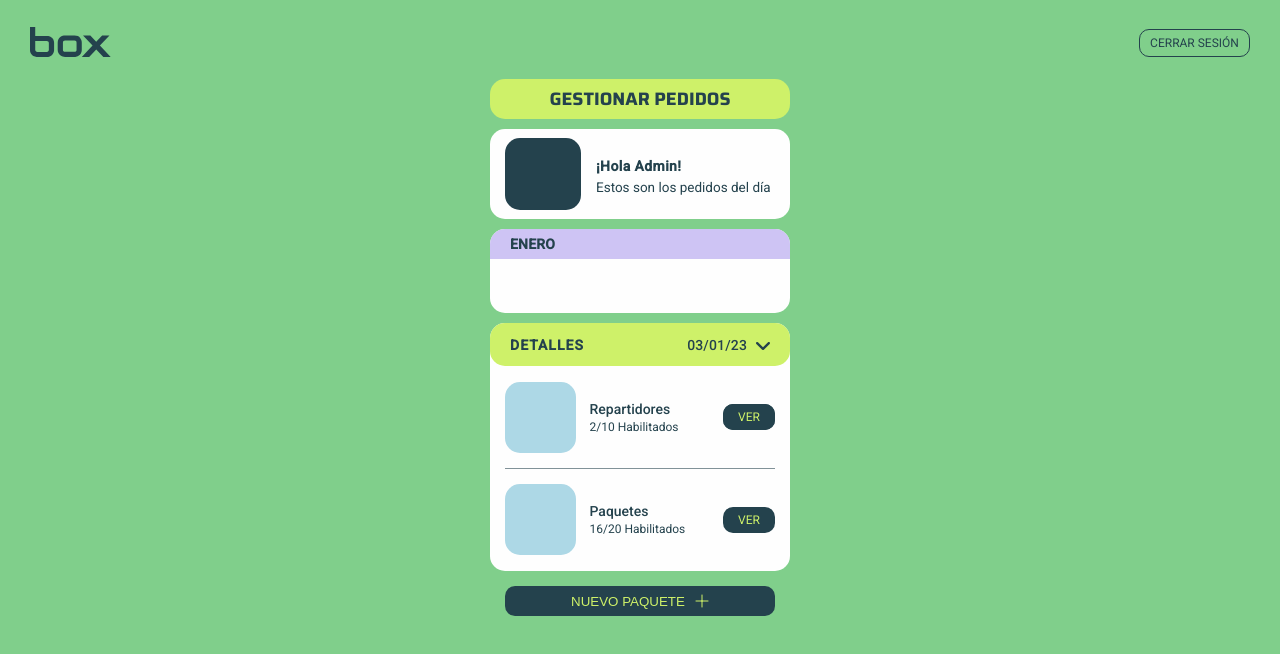
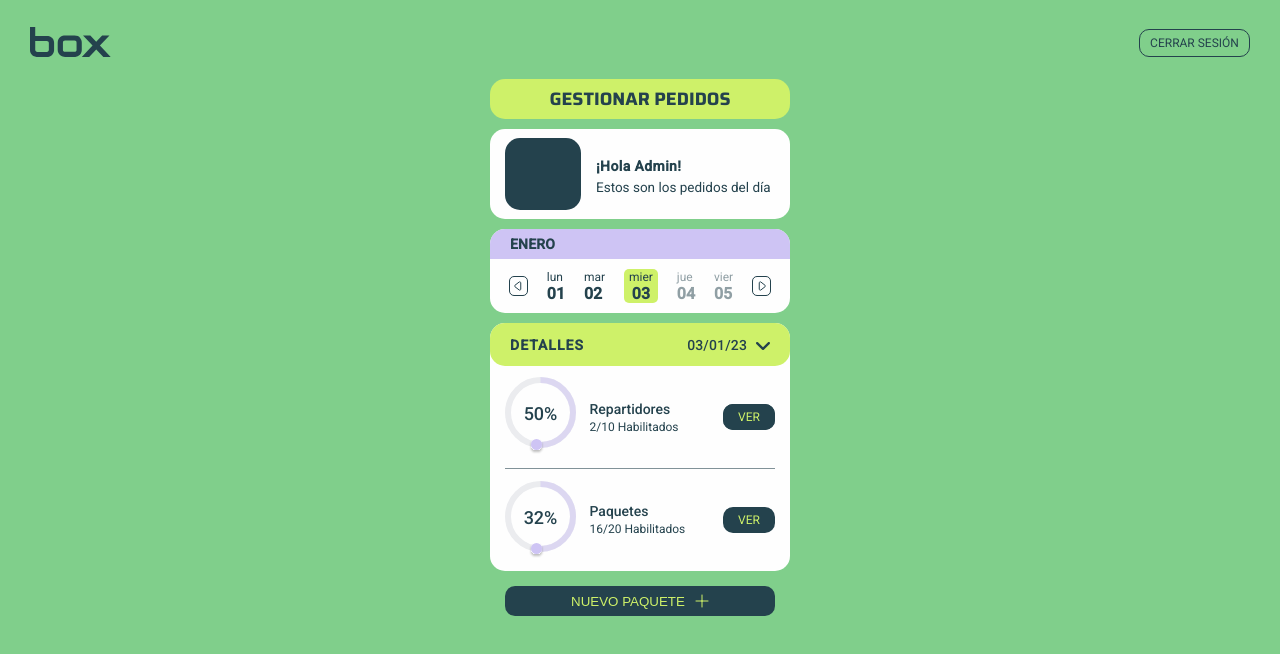
Before and after one commit to JuanPiPem/BoxDeliveryFrontend, a Next.js app: page /manage-orders in a window 1280 px wide. Shown: the top 654 px of the page. Built offline with nearby package versions, Linux system fonts and the light colour scheme.

Commit message:
add calendar to manage-orders component

```diff
--- a/src/assets/img/PercentageGraph.tsx
+++ b/src/assets/img/PercentageGraph.tsx
@@ -1,25 +1,85 @@
 import React from "react";
 
-export default function percentageGraph(props: { width?: number; height?: number ; level?: number }) {
+export default function PercentageGraph(props: {
+  width?: number;
+  height?: number;
+  level?: number;
+}) {
   const { width, height, level } = props;
   return (
-    <svg xmlns="http://www.w3.org/2000/svg" width="71" height="77" viewBox="0 0 71 77" fill="none">
-          <path d="M3 35.5C3 17.5507 17.5507 3 35.5 3C53.4493 3.00001 68 17.5508 68 35.5C68 53.4493 53.4493 68 35.5 68C17.5507 68 2.99999 53.4492 3 35.5Z" stroke="#EBECEF" stroke-width="6"/>
-          <path d="M35.5 3C53.4493 3.00001 68 17.5508 68 35.5C68 53.4493 53.4493 68 35.5 68" stroke="#CEC4F4" stroke-opacity="0.5" stroke-width="6"/>
+    <svg
+      xmlns="http://www.w3.org/2000/svg"
+      width={width || "71"}
+      height={height || "77"}
+      viewBox="0 0 71 77"
+      fill="none"
+    >
+      <path
+        d="M3 35.5C3 17.5507 17.5507 3 35.5 3C53.4493 3.00001 68 17.5508 68 35.5C68 53.4493 53.4493 68 35.5 68C17.5507 68 2.99999 53.4492 3 35.5Z"
+        stroke="#EBECEF"
+        strokeWidth="6"
+      />
+      <path
+        d="M35.5 3C53.4493 3.00001 68 17.5508 68 35.5C68 53.4493 53.4493 68 35.5 68"
+        stroke="#CEC4F4"
+        strokeOpacity="0.5"
+        strokeWidth="6"
+      />
       <g filter="url(#filter0_d_48_805)">
-          <circle cx="5.5" cy="5.5" r="5.5" transform="matrix(1 0 0 -1 26 73)" fill="#CEC4F4"/>
+        <circle
+          cx="5.5"
+          cy="5.5"
+          r="5.5"
+          transform="matrix(1 0 0 -1 26 73)"
+          fill="#CEC4F4"
+        />
       </g>
-          <text x="50%" y="50%" dominant-baseline="middle" text-anchor="middle" font-size="18" fill="#000000">{level}%</text>
+      <text
+        x="50%"
+        y="50%"
+        dominantBaseline="middle"
+        textAnchor="middle"
+        fontSize="18"
+        fontWeight={500}
+        fill="#24424D"
+      >
+        {level}%
+      </text>
       <defs>
-          <filter id="filter0_d_48_805" x="24" y="62" width="15" height="15" filterUnits="userSpaceOnUse" color-interpolation-filters="sRGB">
-          <feFlood flood-opacity="0" result="BackgroundImageFix"/>
-          <feColorMatrix in="SourceAlpha" type="matrix" values="0 0 0 0 0 0 0 0 0 0 0 0 0 0 0 0 0 0 127 0" result="hardAlpha"/>
-          <feOffset dy="2"/>
-          <feGaussianBlur stdDeviation="1"/>
-          <feComposite in2="hardAlpha" operator="out"/>
-          <feColorMatrix type="matrix" values="0 0 0 0 0 0 0 0 0 0 0 0 0 0 0 0 0 0 0.25 0"/>
-          <feBlend mode="normal" in2="BackgroundImageFix" result="effect1_dropShadow_48_805"/>
-          <feBlend mode="normal" in="SourceGraphic" in2="effect1_dropShadow_48_805" result="shape"/>
+        <filter
+          id="filter0_d_48_805"
+          x="24"
+          y="62"
+          width="15"
+          height="15"
+          filterUnits="userSpaceOnUse"
+          colorInterpolationFilters="sRGB"
+        >
+          <feFlood floodOpacity="0" result="BackgroundImageFix" />
+          <feColorMatrix
+            in="SourceAlpha"
+            type="matrix"
+            values="0 0 0 0 0 0 0 0 0 0 0 0 0 0 0 0 0 0 127 0"
+            result="hardAlpha"
+          />
+          <feOffset dy="2" />
+          <feGaussianBlur stdDeviation="1" />
+          <feComposite in2="hardAlpha" operator="out" />
+          <feColorMatrix
+            type="matrix"
+            values="0 0 0 0 0 0 0 0 0 0 0 0 0 0 0 0 0 0 0.25 0"
+          />
+          <feBlend
+            mode="normal"
+            in2="BackgroundImageFix"
+            result="effect1_dropShadow_48_805"
+          />
+          <feBlend
+            mode="normal"
+            in="SourceGraphic"
+            in2="effect1_dropShadow_48_805"
+            result="shape"
+          />
         </filter>
       </defs>
     </svg>
--- a/src/components/login/Login.tsx
+++ b/src/components/login/Login.tsx
@@ -20,7 +20,7 @@ const Login = () => {
           <input
             type="password"
             className={`${s.input}`}
-            placeholder="*******"
+            placeholder="***********"
           />
           <div className={s.buttonLogin}>
             <ButtonDarkBlue text="Ingresar" />
--- a/src/components/manageOrders/ManageOrders.tsx
+++ b/src/components/manageOrders/ManageOrders.tsx
@@ -1,10 +1,12 @@
 import React from "react";
 import s from "./manageOrders.module.scss";
-import Navbar from "commons/navbar/Navbar";
 import Header from "commons/header/Header";
 import DeployArrowDown from "assets/img/DeployArrowDown";
 import Plus from "assets/img/Plus";
+import PercentageGraph from "assets/img/PercentageGraph";
+import { Saira } from "next/font/google";
 
+const saira = Saira({ subsets: ["latin"], weight: "700" });
 const ManageOrders = () => {
   return (
     <div className={s.outerContainer}>
@@ -22,7 +24,71 @@ const ManageOrders = () => {
         <div className={s.header}>
           <h5>Enero</h5>
         </div>
-        <div className={s.dates}></div>
+        <div className={s.dates}>
+          <svg
+            xmlns="http://www.w3.org/2000/svg"
+            width="19"
+            height="20"
+            viewBox="0 0 19 20"
+            fill="none"
+          >
+            <path
+              d="M6.02937 10.7924C5.50936 10.3921 5.50936 9.6079 6.02937 9.20759L10.14 6.04322C10.7976 5.53703 11.75 6.00579 11.75 6.83563L11.75 13.1644C11.75 13.9942 10.7976 14.463 10.14 13.9568L6.02937 10.7924Z"
+              stroke="#24424D"
+              strokeLinejoin="round"
+            />
+            <rect
+              x="0.5"
+              y="0.5"
+              width="18"
+              height="19"
+              rx="4.5"
+              stroke="#24424D"
+            />
+          </svg>
+          <div className={s.specificDate}>
+            <p className={s.day}>lun</p>
+            <p className={`${s.num} ${saira.className}`}>01</p>
+          </div>
+          <div className={s.specificDate}>
+            <p className={s.day}>mar</p>
+            <p className={`${s.num} ${saira.className}`}>02</p>
+          </div>
+          <div className={`${s.specificDate} ${s.today}`}>
+            <p className={s.day}>mier</p>
+            <p className={`${s.num} ${saira.className}`}>03</p>
+          </div>
+          <div className={`${s.specificDate} ${s.future}`}>
+            <p className={s.day}>jue</p>
+            <p className={`${s.num} ${saira.className}`}>04</p>
+          </div>
+          <div className={`${s.specificDate} ${s.future}`}>
+            <p className={s.day}>vier</p>
+            <p className={`${s.num} ${saira.className}`}>05</p>
+          </div>
+          <svg
+            xmlns="http://www.w3.org/2000/svg"
+            width="19"
+            height="20"
+            viewBox="0 0 19 20"
+            fill="none"
+          >
+            <path
+              d="M12.9706 10.7924C13.4906 10.3921 13.4906 9.6079 12.9706 9.20759L8.85999 6.04322C8.20243 5.53703 7.25 6.00579 7.25 6.83563L7.25 13.1644C7.25 13.9942 8.20243 14.463 8.85999 13.9568L12.9706 10.7924Z"
+              stroke="#24424D"
+              strokeLinejoin="round"
+            />
+            <rect
+              x="-0.5"
+              y="0.5"
+              width="18"
+              height="19"
+              rx="4.5"
+              transform="matrix(-1 0 0 1 18 0)"
+              stroke="#24424D"
+            />
+          </svg>
+        </div>
       </div>
       <div className={s.detailsContainer}>
         <div className={s.header}>
@@ -34,7 +100,9 @@ const ManageOrders = () => {
         </div>
         <div className={s.info}>
           <div className={s.deliveryCard}>
-            <div className={s.graphic}></div>
+            <div>
+              <PercentageGraph level={50} />
+            </div>
             <div className={s.text}>
               <h6>Repartidores</h6>
               <p>2/10 Habilitados</p>
@@ -45,7 +113,7 @@ const ManageOrders = () => {
           </div>
           <hr />
           <div className={s.deliveryCard}>
-            <div className={s.graphic}></div>
+            <PercentageGraph level={32} />
             <div className={s.text}>
               <h6>Paquetes</h6>
               <p>16/20 Habilitados</p>
--- a/src/components/manageOrders/manageOrders.module.scss
+++ b/src/components/manageOrders/manageOrders.module.scss
@@ -86,6 +86,42 @@
       font-weight: 700;
       letter-spacing: 0.15px;
       text-transform: uppercase;
+    }
+  }
+  .dates {
+    height: calc(84px - 30px);
+    width: 100%;
+    display: flex;
+    align-items: center;
+    justify-content: space-evenly;
+  }
+  .today {
+    width: 34px;
+    height: 34px;
+    border-radius: 5px;
+    display: flex;
+    align-items: center;
+    justify-content: center;
+    background-color: #cef169;
+  }
+  .future {
+    opacity: 0.5;
+  }
+  .specificDate {
+    display: flex;
+    flex-direction: column;
+    .day,
+    .num {
+      all: unset;
+      color: $dark-green;
+    }
+    .day {
+      font-size: 12px;
+      font-weight: 400;
+    }
+    .num {
+      font-size: 16px;
+      font-weight: 700;
     }
   }
 }
```
Lines whose indentation alone changed are shown as unchanged.
